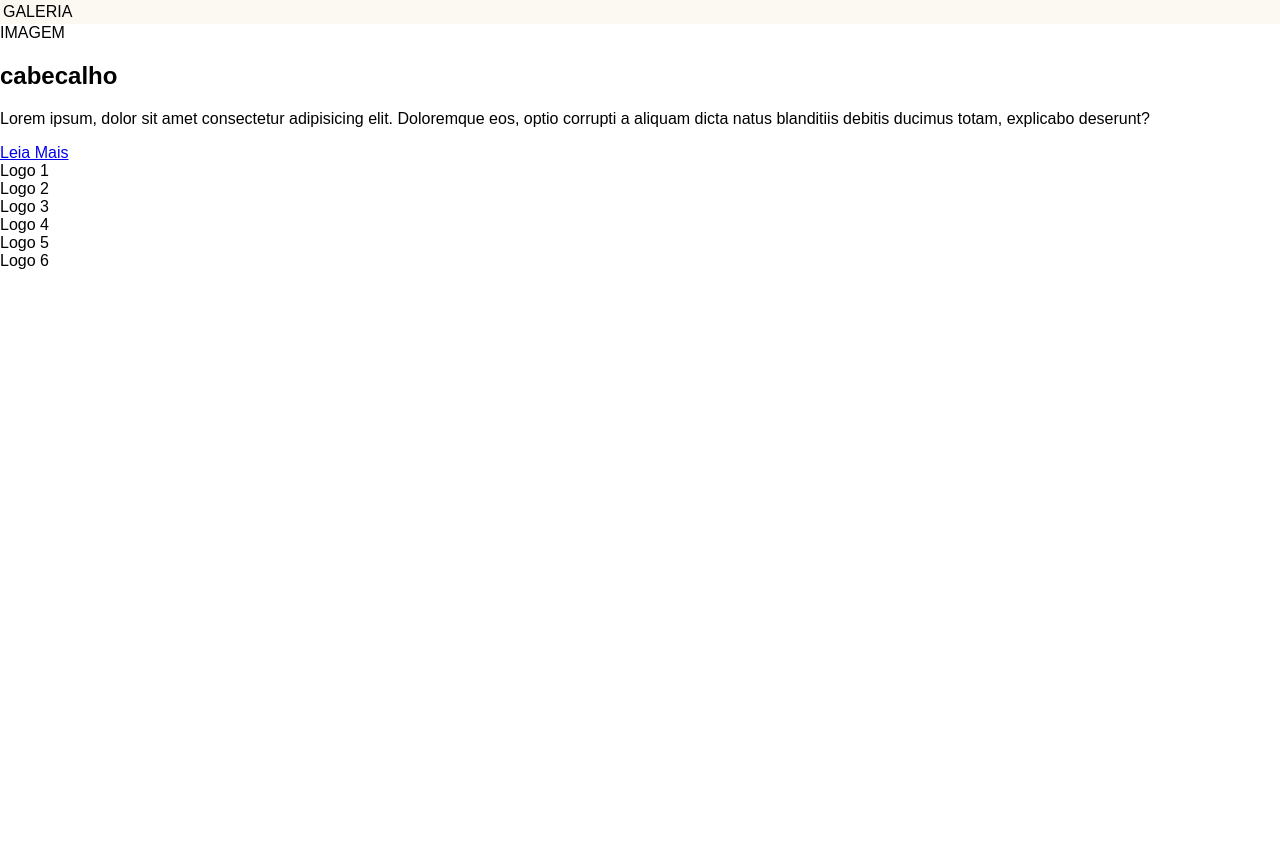
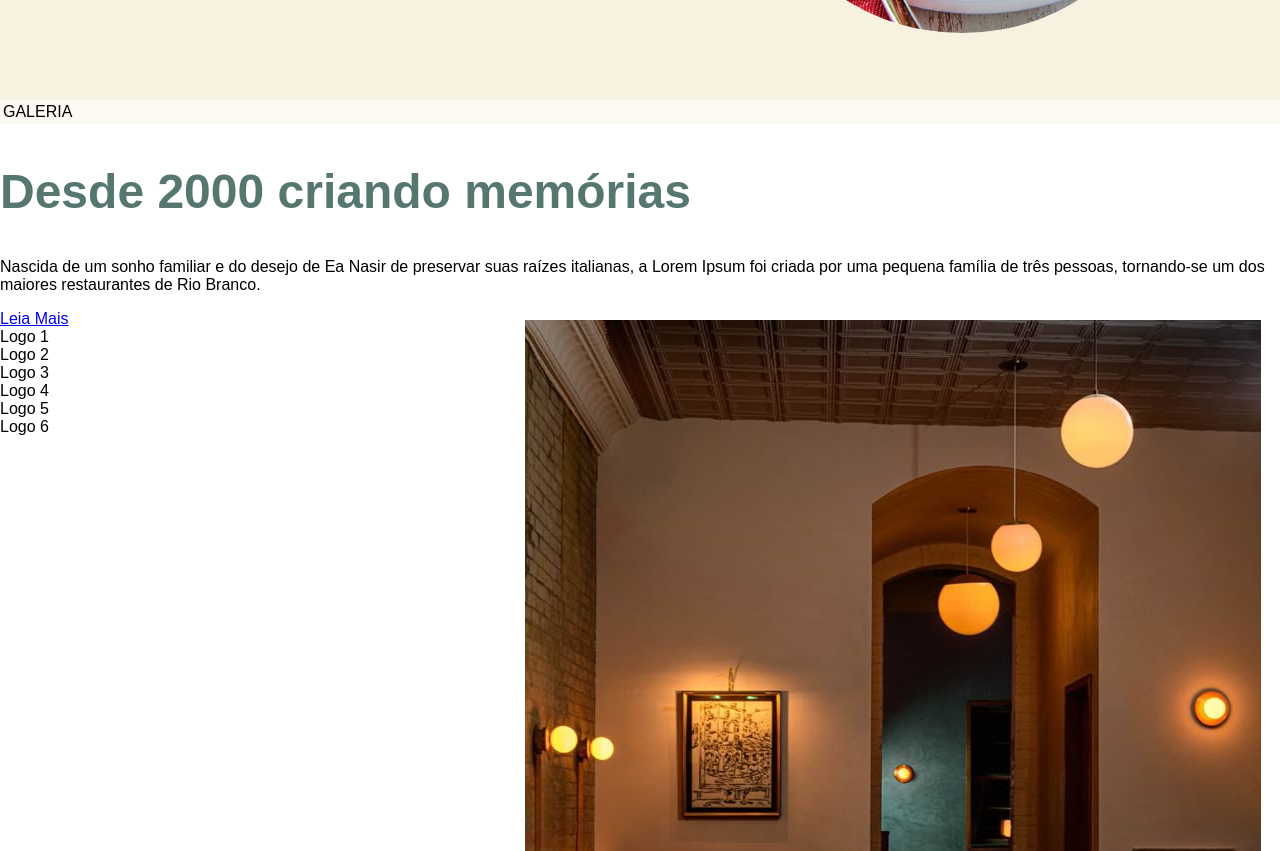
Before and after one commit to LuisGeovani/Projeto---P-gina-inicial, a plain HTML site: page index.html in a window 1280 px wide. Shown: the part 493-1344 px from the top of the page. Before the commit the page ends 800 px from the top, so only its background shows below. Drawn offline with Linux system fonts and the light colour scheme.

Commit message:
algumas partes das informações foram editadas

```diff
--- a/index.html
+++ b/index.html
@@ -46,14 +46,14 @@
 
             <!-- SESSÃO PARA INFORMAÇÕES -->
             <section id="info">
-                <div>
-                    IMAGEM
+                <div id="texto_esquerdo">
+                    <h2 id="titulop">Desde 2000 criando memórias</h2>
+                    <p>
+                        Nascida de um sonho familiar e do desejo de Ea Nasir de preservar suas raízes italianas, a Lorem Ipsum foi criada por uma pequena família de três pessoas, tornando-se um dos maiores restaurantes de Rio Branco.
+                    </p>
+                    <div id ="ambiente">
+                    <img src="images\imagem restaurante\imagem restaurante.jpg" alt="imagem restaurante">
                 </div>
-                <div>
-                    <h2>cabecalho</h2>
-                    <p>
-                        Lorem ipsum, dolor sit amet consectetur adipisicing elit. Doloremque eos, optio corrupti a aliquam dicta natus blanditiis debitis ducimus totam, explicabo deserunt?
-                    </p>
                     <a href="#">
                         Leia Mais
                     </a>
--- a/style.css
+++ b/style.css
@@ -17,6 +17,7 @@ body {
 }
 .text-primary {
     color: #56776F;
+    font-size: 48px;
 }
 .text-black {
     color: #000000;
@@ -102,3 +103,21 @@ body {
 .card #caption {
     font-size: smaller;
 }
+
+/*informações*/
+#texto_esquerdo{
+    text-align: left;
+
+}
+#ambiente{
+    float: right;
+    justify-content:flex-end;
+    height: 33em;
+    width:45em;
+    margin: 10px;
+     margin-inline: 35px;
+}
+#titulop{
+    color:#56776F ;
+    font-size: 48px;
+}
```
